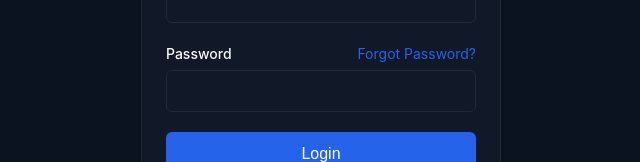
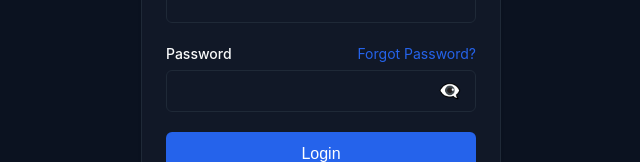
Before and after one commit to Mc2a14/local-services-booking-frontend, a React (Vite) app: page /login in a window 1280 px wide. Shown: the part 296-458 px from the top of the page, without its empty margins (319-959 px from the left). Built offline with nearby package versions, Linux system fonts and the light colour scheme.

Commit message:
Add show/hide password toggle to all password fields

```diff
--- /dev/null
+++ b/src/components/PasswordInput.jsx
@@ -0,0 +1,51 @@
+import { useState } from 'react'
+
+function PasswordInput({ value, onChange, placeholder, required, minLength, name, id, style, ...props }) {
+  const [showPassword, setShowPassword] = useState(false)
+
+  return (
+    <div style={{ position: 'relative' }}>
+      <input
+        type={showPassword ? 'text' : 'password'}
+        value={value}
+        onChange={onChange}
+        placeholder={placeholder}
+        required={required}
+        minLength={minLength}
+        name={name}
+        id={id}
+        style={{
+          ...style,
+          paddingRight: '40px'
+        }}
+        {...props}
+      />
+      <button
+        type="button"
+        onClick={() => setShowPassword(!showPassword)}
+        style={{
+          position: 'absolute',
+          right: '10px',
+          top: '50%',
+          transform: 'translateY(-50%)',
+          background: 'none',
+          border: 'none',
+          cursor: 'pointer',
+          padding: '5px',
+          display: 'flex',
+          alignItems: 'center',
+          justifyContent: 'center',
+          color: '#6b7280',
+          fontSize: '18px',
+          zIndex: 1
+        }}
+        aria-label={showPassword ? 'Hide password' : 'Show password'}
+        tabIndex={-1}
+      >
+        {showPassword ? '👁️' : '👁️‍🗨️'}
+      </button>
+    </div>
+  )
+}
+
+export default PasswordInput
--- a/src/pages/ForgotPassword.jsx
+++ b/src/pages/ForgotPassword.jsx
@@ -3,6 +3,7 @@ import { Link, useNavigate } from 'react-router-dom'
 import { apiRequest } from '../utils/auth'
 import { useLanguage } from '../contexts/LanguageContext'
 import LanguageToggle from '../components/LanguageToggle'
+import PasswordInput from '../components/PasswordInput'
 
 function ForgotPassword() {
   const navigate = useNavigate()
@@ -146,8 +147,7 @@ function ForgotPassword() {
             <form onSubmit={handleResetPassword}>
               <div className="form-group">
                 <label>{t('resetPassword.newPassword')}</label>
-                <input
-                  type="password"
+                <PasswordInput
                   name="newPassword"
                   value={formData.newPassword}
                   onChange={handleChange}
@@ -159,8 +159,7 @@ function ForgotPassword() {
 
               <div className="form-group">
                 <label>{t('resetPassword.confirmPassword')}</label>
-                <input
-                  type="password"
+                <PasswordInput
                   name="confirmPassword"
                   value={formData.confirmPassword}
                   onChange={handleChange}
--- a/src/pages/Login.jsx
+++ b/src/pages/Login.jsx
@@ -3,6 +3,7 @@ import { useNavigate, Link } from 'react-router-dom'
 import { apiRequest, setToken } from '../utils/auth'
 import { useLanguage } from '../contexts/LanguageContext'
 import LanguageToggle from '../components/LanguageToggle'
+import PasswordInput from '../components/PasswordInput'
 
 function Login({ setUser }) {
   const [email, setEmail] = useState('')
@@ -77,8 +78,7 @@ function Login({ setUser }) {
                 {t('login.forgotPassword')}
               </Link>
             </div>
-            <input
-              type="password"
+            <PasswordInput
               value={password}
               onChange={(e) => setPassword(e.target.value)}
               required
--- a/src/pages/ProviderProfile.jsx
+++ b/src/pages/ProviderProfile.jsx
@@ -562,8 +562,7 @@ function ProviderProfile({ user, setUser }) {
               <label>
                 Email App Password <span style={{ color: '#999', fontSize: '12px' }}>(Optional but recommended)</span>
               </label>
-              <input
-                type="password"
+              <PasswordInput
                 name="email_password"
                 value={formData.email_password}
                 onChange={handleChange}
@@ -690,8 +689,7 @@ function ProviderProfile({ user, setUser }) {
               <form onSubmit={handlePasswordSubmit}>
                 <div className="form-group">
                   <label>Current Password</label>
-                  <input
-                    type="password"
+                  <PasswordInput
                     name="currentPassword"
                     value={passwordData.currentPassword}
                     onChange={handlePasswordChange}
@@ -702,8 +700,7 @@ function ProviderProfile({ user, setUser }) {
 
                 <div className="form-group">
                   <label>New Password</label>
-                  <input
-                    type="password"
+                  <PasswordInput
                     name="newPassword"
                     value={passwordData.newPassword}
                     onChange={handlePasswordChange}
@@ -715,8 +712,7 @@ function ProviderProfile({ user, setUser }) {
 
                 <div className="form-group">
                   <label>Confirm New Password</label>
-                  <input
-                    type="password"
+                  <PasswordInput
                     name="confirmPassword"
                     value={passwordData.confirmPassword}
                     onChange={handlePasswordChange}
@@ -765,8 +761,7 @@ function ProviderProfile({ user, setUser }) {
 
                 <div className="form-group">
                   <label>Current Password</label>
-                  <input
-                    type="password"
+                  <PasswordInput
                     name="password"
                     value={emailData.password}
                     onChange={handleEmailChange}
--- a/src/pages/Register.jsx
+++ b/src/pages/Register.jsx
@@ -3,6 +3,7 @@ import { useNavigate, Link } from 'react-router-dom'
 import { apiRequest, setToken } from '../utils/auth'
 import { useLanguage } from '../contexts/LanguageContext'
 import LanguageToggle from '../components/LanguageToggle'
+import PasswordInput from '../components/PasswordInput'
 
 function Register({ setUser }) {
   const [formData, setFormData] = useState({
@@ -80,8 +81,7 @@ function Register({ setUser }) {
 
           <div className="form-group">
             <label>{t('register.password')}</label>
-            <input
-              type="password"
+            <PasswordInput
               name="password"
               value={formData.password}
               onChange={handleChange}
--- a/src/pages/ResetPassword.jsx
+++ b/src/pages/ResetPassword.jsx
@@ -3,6 +3,7 @@ import { useNavigate, useSearchParams, Link } from 'react-router-dom'
 import { apiRequest } from '../utils/auth'
 import { useLanguage } from '../contexts/LanguageContext'
 import LanguageToggle from '../components/LanguageToggle'
+import PasswordInput from '../components/PasswordInput'
 
 function ResetPassword() {
   const [searchParams] = useSearchParams()
@@ -127,8 +128,7 @@ function ResetPassword() {
             <form onSubmit={handleSubmit}>
               <div className="form-group">
                 <label>{t('resetPassword.newPassword')}</label>
-                <input
-                  type="password"
+                <PasswordInput
                   name="newPassword"
                   value={formData.newPassword}
                   onChange={handleChange}
@@ -140,8 +140,7 @@ function ResetPassword() {
 
               <div className="form-group">
                 <label>{t('resetPassword.confirmPassword')}</label>
-                <input
-                  type="password"
+                <PasswordInput
                   name="confirmPassword"
                   value={formData.confirmPassword}
                   onChange={handleChange}
```
